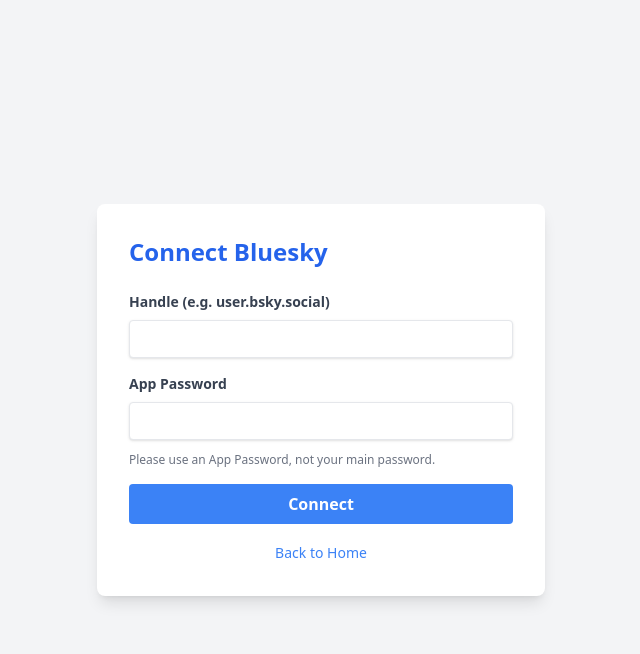
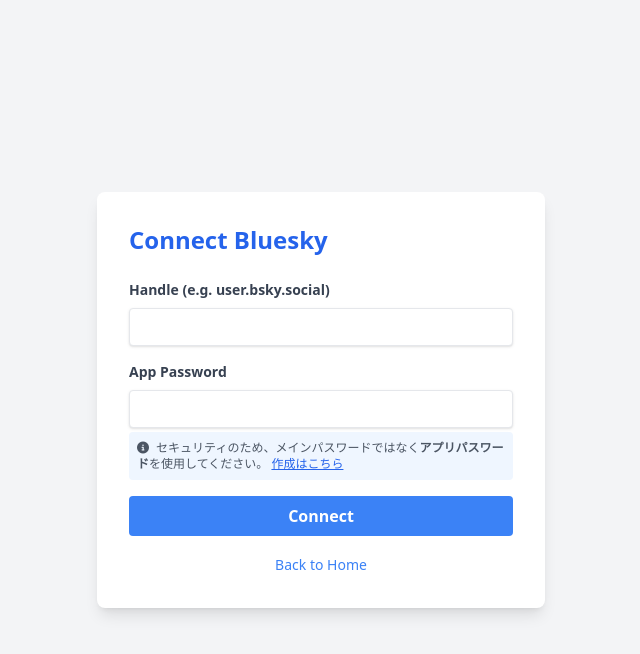
Before and after one commit to tnmt-1/sns-multi-posts, a FastAPI app: page /auth/login/bluesky in a window 1280 px wide. Shown: the top 654 px of the page, without its empty margins (319-959 px from the left). Run offline with FastAPI, Linux system fonts and the light colour scheme; some libraries are stand-ins or nearby versions.

Commit message:
security(bluesky): 認証時のアプリパスワード使用を推奨するよう改善
- セキュリティ向上のため、メインパスワードではなくアプリパスワードの使用を推奨する文言に更新
- Blueskyのアプリパスワード設定ページへの直リンクを追加
- 情報アイコンと背景色の装飾を追加し、視認性を向上
- 新しく追加したアイコンのために Font Awesome を導入

```diff
--- a/app/templates/auth/bluesky_login.html
+++ b/app/templates/auth/bluesky_login.html
@@ -6,6 +6,7 @@
     <meta name="viewport" content="width=device-width, initial-scale=1.0">
     <title>Connect Bluesky</title>
     <script src="https://cdn.tailwindcss.com"></script>
+    <link rel="stylesheet" href="https://cdnjs.cloudflare.com/ajax/libs/font-awesome/6.5.2/css/all.min.css">
 </head>
 
 <body class="bg-gray-100 min-h-screen flex items-center justify-center">
@@ -32,9 +33,13 @@
                     App Password
                 </label>
                 <input
-                    class="shadow appearance-none border rounded w-full py-2 px-3 text-gray-700 mb-3 leading-tight focus:outline-none focus:shadow-outline"
+                    class="shadow appearance-none border rounded w-full py-2 px-3 text-gray-700 mb-1 leading-tight focus:outline-none focus:shadow-outline"
                     id="password" name="password" type="password" required>
-                <p class="text-xs text-gray-500">Please use an App Password, not your main password.</p>
+                <p class="text-xs text-gray-600 mb-3 bg-blue-50 p-2 rounded">
+                    <i class="fas fa-info-circle mr-1"></i>
+                    セキュリティのため、メインパスワードではなく<strong>アプリパスワード</strong>を使用してください。
+                    <a href="https://bsky.app/settings/app-passwords" target="_blank" class="text-blue-600 underline">作成はこちら</a>
+                </p>
             </div>
             <div class="flex items-center justify-between">
                 <button
```
